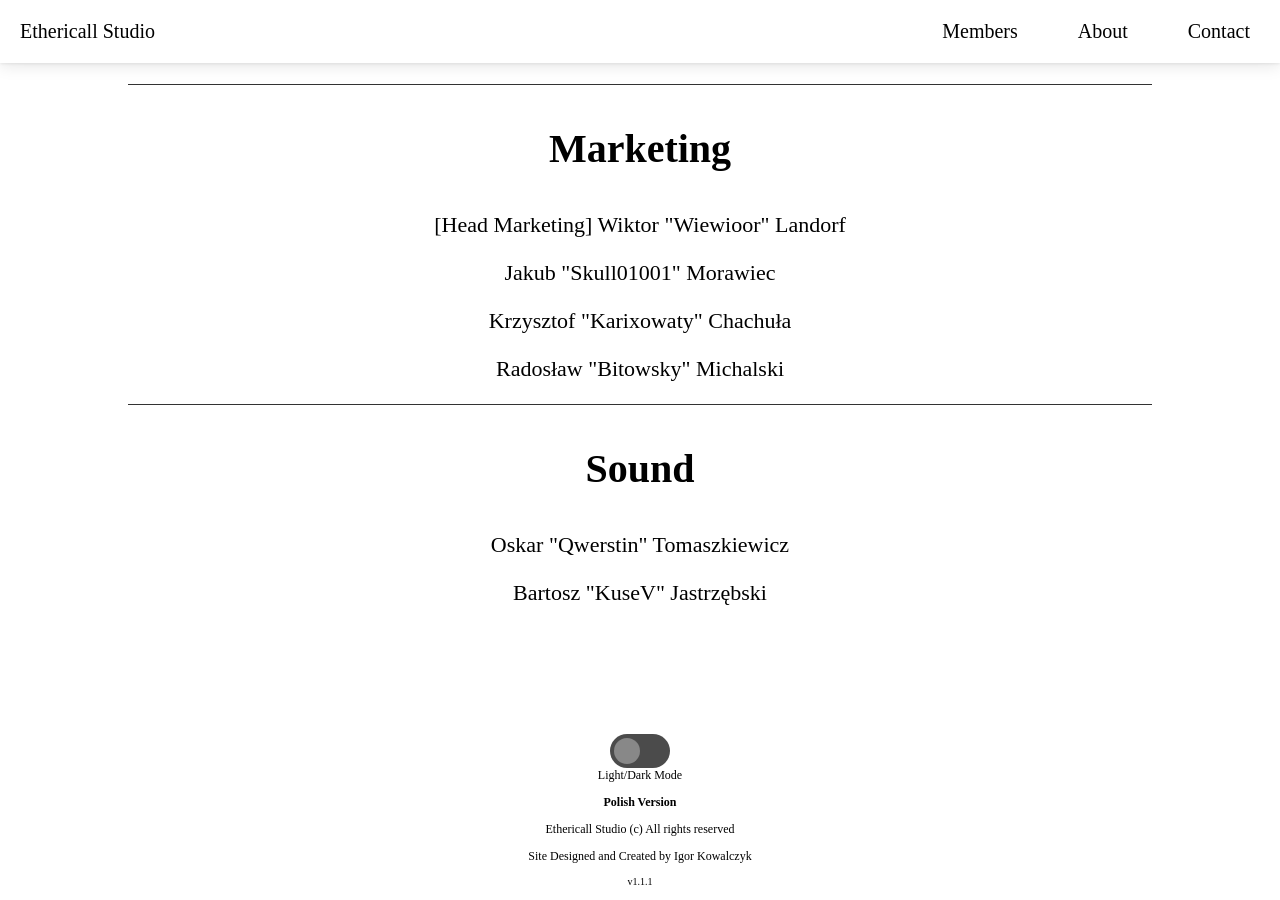
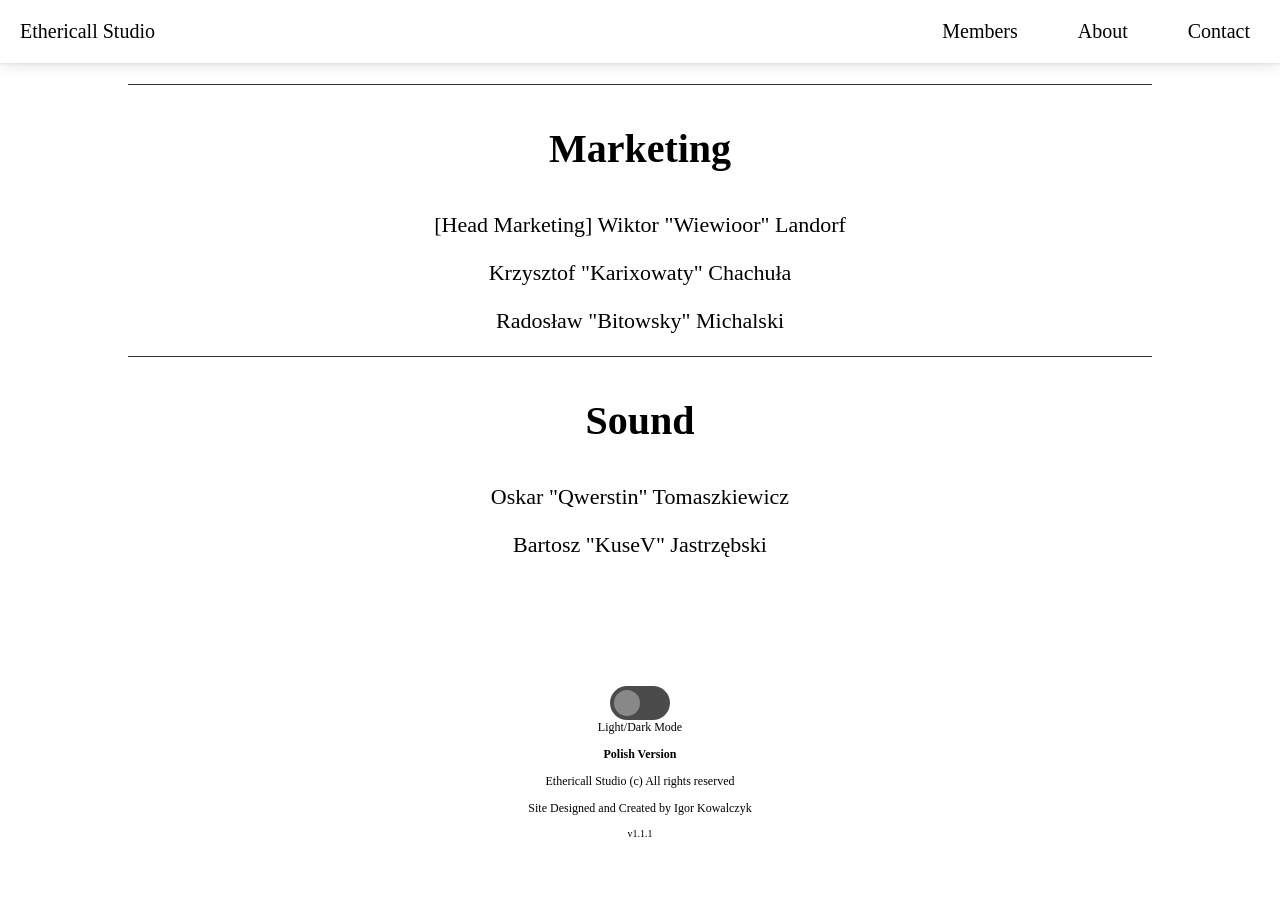
Before and after one commit to Ethericall-Studio/ethericall-studio.github.io, a Jekyll site: the page built from members.md, in a window 1280 px wide and 900 px high, scrolled down 1555 px. Built offline with Jekyll 4.4.1, drawn with Linux system fonts in a browser that asks for light colours; some web fonts are replaced; after the commit the page ends 2418 px from its top, so only the background shows below that.

Commit message:
Remove one person from marketing

```diff
--- a/members.md
+++ b/members.md
@@ -44,7 +44,6 @@ lang: "en"
 
 <p id="h">Marketing</p>
 <p id="m">[Head Marketing] Wiktor "Wiewioor" Landorf</p>
-<p id="m">Jakub "Skull01001" Morawiec</p>
 <p id="m">Krzysztof "Karixowaty" Chachuła</p>
 <p id="m">Radosław "Bitowsky" Michalski</p>
 
```
Also changed, not shown: members-pl.md (+0 -1 lines).
